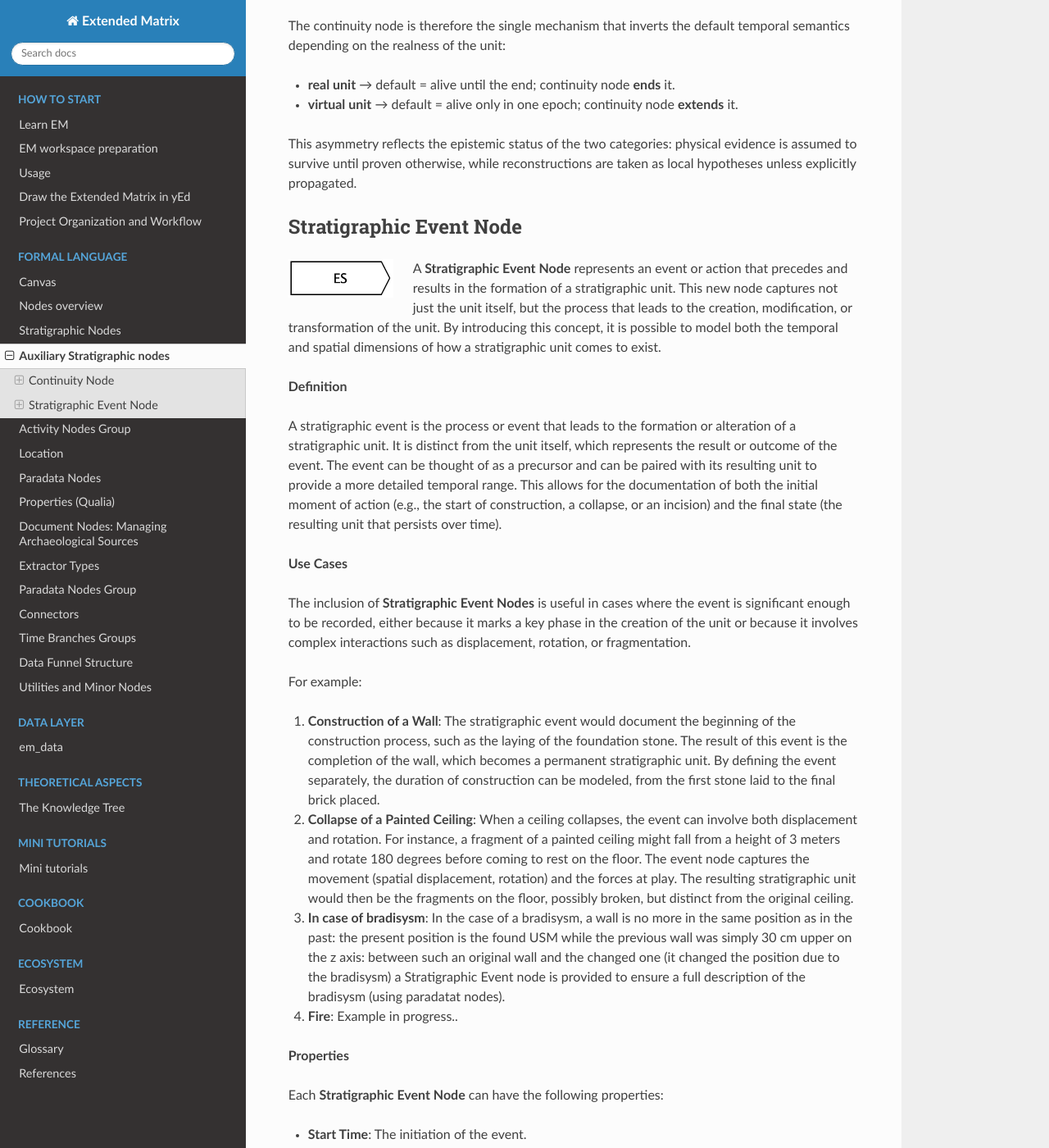
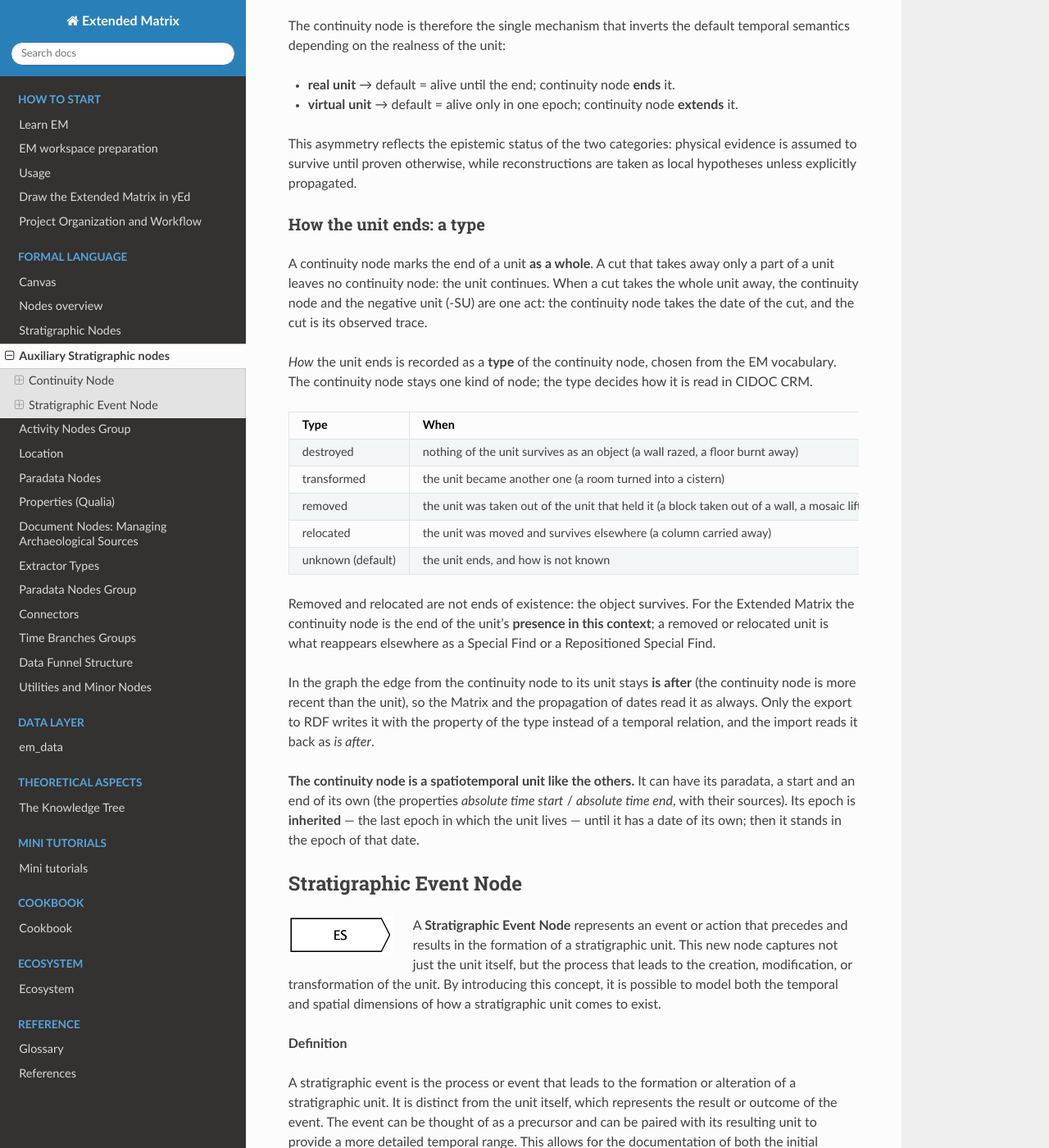
Before and after one commit to zalmoxes-laran/ExtendedMatrix-doc, a Sphinx documentation site: the page built from docs/auxiliary_stratigraphic_nodes.rst, in a window 1280 px wide and 1400 px high, scrolled down 1544 px. Shown: the whole window at 82% size. Built offline with Sphinx 7.4.7 and the Read the Docs theme 3.1.0, drawn with Linux system fonts in a browser that asks for light colours; pages that are not in the unit, such as notebooks, are missing from menus.

Commit message:
The end of a unit, typed
The continuity node gets «How the unit ends: a type»: destroyed, transformed, removed, relocated, unknown (default), each with its CIDOC class and the property towards the unit (E6/P13, E81/P124+P123, E80/P113+P112, E9/P25+P27, E64/P93). The edge stays is after in the graph; only the RDF writes the type's property. A BR only when the whole unit ends; a cut that takes it all is the same act. The BR has paradata and dates of its own, and inherits the last epoch of its unit until it has one.

```diff
--- a/docs/auxiliary_stratigraphic_nodes.rst
+++ b/docs/auxiliary_stratigraphic_nodes.rst
@@ -47,6 +47,49 @@ The continuity node is therefore the single mechanism that inverts the default t
 - **virtual unit** → default = alive only in one epoch; continuity node **extends** it.
 
 This asymmetry reflects the epistemic status of the two categories: physical evidence is assumed to survive until proven otherwise, while reconstructions are taken as local hypotheses unless explicitly propagated.
+
+How the unit ends: a type
+~~~~~~~~~~~~~~~~~~~~~~~~~
+
+A continuity node marks the end of a unit **as a whole**. A cut that takes away only a part of a unit leaves no continuity node: the unit continues. When a cut takes the whole unit away, the continuity node and the negative unit (-SU) are one act: the continuity node takes the date of the cut, and the cut is its observed trace.
+
+*How* the unit ends is recorded as a **type** of the continuity node, chosen from the EM vocabulary. The continuity node stays one kind of node; the type decides how it is read in CIDOC CRM.
+
+.. list-table::
+   :header-rows: 1
+   :widths: 16 34 20 30
+
+   * - Type
+     - When
+     - CIDOC CRM class
+     - Property towards the unit
+   * - destroyed
+     - nothing of the unit survives as an object (a wall razed, a floor burnt away)
+     - E6 Destruction
+     - P13 destroyed
+   * - transformed
+     - the unit became another one (a room turned into a cistern)
+     - E81 Transformation
+     - P124 transformed (+ P123 resulted in, towards the units that *changed from* it)
+   * - removed
+     - the unit was taken out of the unit that held it (a block taken out of a wall, a mosaic lifted)
+     - E80 Part Removal
+     - P113 removed (+ P112 diminished, towards the unit it was part of)
+   * - relocated
+     - the unit was moved and survives elsewhere (a column carried away)
+     - E9 Move
+     - P25 moved (+ P27 moved from, towards its place)
+   * - unknown (default)
+     - the unit ends, and how is not known
+     - E64 End of Existence
+     - P93 took out of existence
+
+Removed and relocated are not ends of existence: the object survives. For the Extended Matrix the continuity node is the end of the unit's **presence in this context**; a removed or relocated unit is what reappears elsewhere as a Special Find or a Repositioned Special Find.
+
+In the graph the edge from the continuity node to its unit stays **is after** (the continuity node is more recent than the unit), so the Matrix and the propagation of dates read it as always. Only the export to RDF writes it with the property of the type instead of a temporal relation, and the import reads it back as *is after*.
+
+**The continuity node is a spatiotemporal unit like the others.** It can have its paradata, a start and an end of its own (the properties *absolute time start* / *absolute time end*, with their sources). Its epoch is **inherited** — the last epoch in which the unit lives — until it has a date of its own; then it stands in the epoch of that date.
+
 
 .. _se:
 
```
